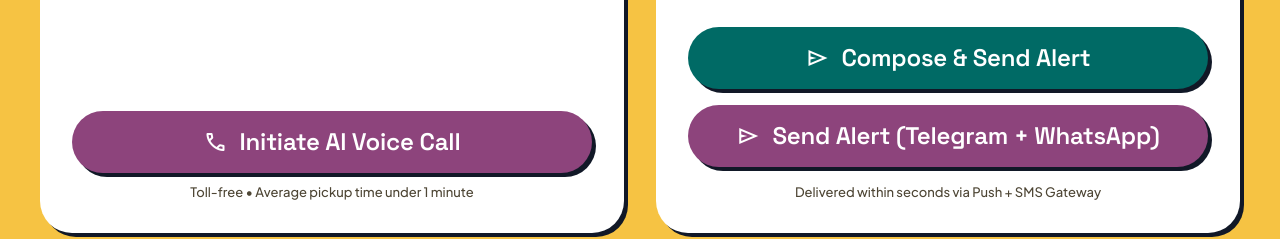
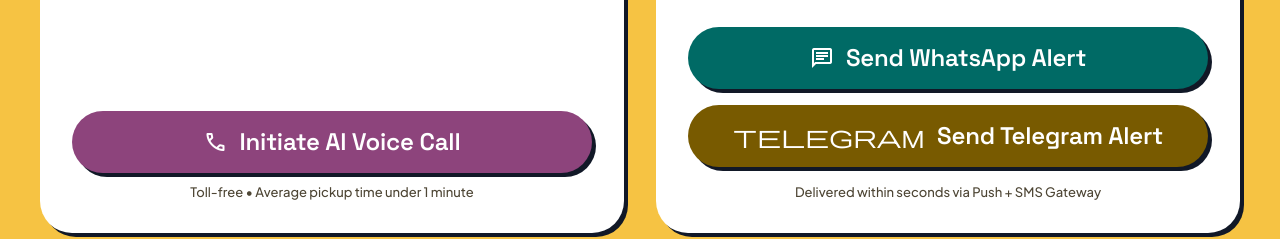
Before and after one commit to Aryan007op/callmycar, a React (Vite) app in the folder app/frontend/: page /contact/DL%2001%20AB%201234 in a window 1280 px wide. Shown: the part 1914-2153 px from the top of the page. Built offline with nearby package versions, Linux system fonts and the light colour scheme; no server answers; the HTML template or start-up script is replaced by a standard one.

Commit message:
Replace composite button with two separate buttons: WhatsApp and Telegram

```diff
--- a/app/frontend/src/pages/Contact.jsx
+++ b/app/frontend/src/pages/Contact.jsx
@@ -538,23 +538,22 @@
 
                   </div>
 
-{/* Bottom Action Button */}
+{/* Bottom Action Buttons */}
                     <div className="pt-8 space-y-4">
                       <button
-                        id="send-sms-alert-btn"
+                        id="send-whatsapp-alert-btn"
                         type="button"
                         onClick={handleSendSms}
                         className="w-full py-4 px-6 rounded-full bg-tertiary text-on-tertiary font-headline-md text-headline-md flex items-center justify-center gap-3 shadow-[4px_4px_0px_#111827] hover:bg-on-tertiary-container transition-transform active:translate-x-0.5 active:translate-y-0.5 cursor-pointer"
                       >
-                        <span className="material-symbols-outlined text-[24px]">send</span>
-                        <span>Compose & Send Alert</span>
+                        <span className="material-symbols-outlined text-[24px]">chat</span>
+                        <span>Send WhatsApp Alert</span>
                       </button>
                       <button
                         type="button"
                         onClick={async () => {
                           try {
-                            // Send via Telegram
-                            const telegramRes = await fetch('/api/telegram-alert', {
+                            const response = await fetch('/api/telegram-alert', {
                               method: 'POST',
                               headers: { 'Content-Type': 'application/json' },
                               body: JSON.stringify({
@@ -562,38 +561,21 @@
                                 customMessage: messageText || 'Please move your vehicle immediately!'
                               })
                             });
-                            const telegramData = await telegramRes.json();
-
-                            // Also send WhatsApp
-                            const smsRes = await fetch('/api/sms', {
-                              method: 'POST',
-                              headers: { 'Content-Type': 'application/json' },
-                              body: JSON.stringify({
-                                plateNumber: vehicle.plate,
-                                customMessage: messageText || 'Please move your vehicle immediately!',
-                                phone: '+918641040560'
-                              })
-                            });
-                            const smsData = await smsRes.json();
-
-                            if (telegramData.success && smsData.success) {
-                              alert('Alert sent via Telegram & WhatsApp!');
-                            } else if (telegramData.success) {
-                              alert('Telegram alert sent! WhatsApp failed: ' + (smsData.error || 'Unknown error'));
-                            } else if (smsData.success) {
-                              alert('WhatsApp sent! Telegram failed: ' + (telegramData.error || 'Unknown error'));
+                            const data = await response.json();
+                            if (data.success) {
+                              alert('Telegram alert sent!');
                             } else {
-                              alert('Both failed. Telegram: ' + (telegramData.error || 'Unknown') + ', WhatsApp: ' + (smsData.error || 'Unknown'));
+                              alert(`Error: ${data.error}`);
                             }
                           } catch (err) {
-                            console.error('Send error:', err);
-                            alert('Failed to send alert');
+                            console.error('Telegram error:', err);
+                            alert('Failed to send Telegram alert');
                           }
                         }}
-                        className="w-full py-4 px-6 rounded-full bg-secondary text-on-secondary font-headline-md text-headline-md flex items-center justify-center gap-3 shadow-[4px_4px_0px_#111827] hover:bg-on-secondary-container transition-transform active:translate-x-0.5 active:translate-y-0.5 cursor-pointer"
+                        className="w-full py-4 px-6 rounded-full bg-primary text-on-primary font-headline-md text-headline-md flex items-center justify-center gap-3 shadow-[4px_4px_0px_#111827] hover:bg-on-primary-container transition-transform active:translate-x-0.5 active:translate-y-0.5 cursor-pointer"
                       >
-                        <span className="material-symbols-outlined text-[24px]">send</span>
-                        <span>Send Alert (Telegram + WhatsApp)</span>
+                        <span className="material-symbols-outlined text-[24px]">telegram</span>
+                        <span>Send Telegram Alert</span>
                       </button>
                       <p className="font-body-sm text-body-sm text-center text-on-surface-variant mt-2.5">
                         Delivered within seconds via Push + SMS Gateway
```
